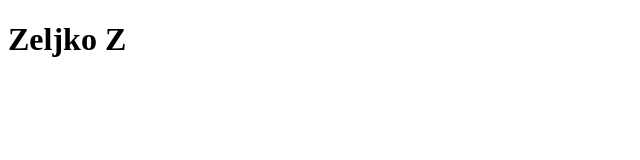
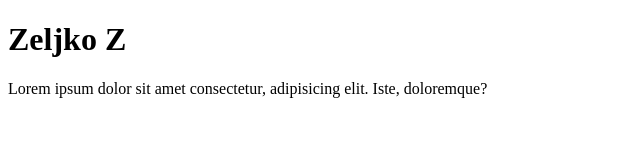
Before and after one commit to imjakedeason/uni-project-frontend01, a plain HTML site: page index.html in a window 1280 px wide. Shown: the whole page, without its empty margins (0-640 px from the left). Drawn offline with Linux system fonts and the light colour scheme.

Commit message:
dodan paragraf

```diff
--- a/index.html
+++ b/index.html
@@ -7,5 +7,9 @@
   </head>
   <body>
     <h1>Zeljko Z</h1>
+    <p>
+      Lorem ipsum dolor sit amet consectetur, adipisicing elit. Iste,
+      doloremque?
+    </p>
   </body>
 </html>
```
